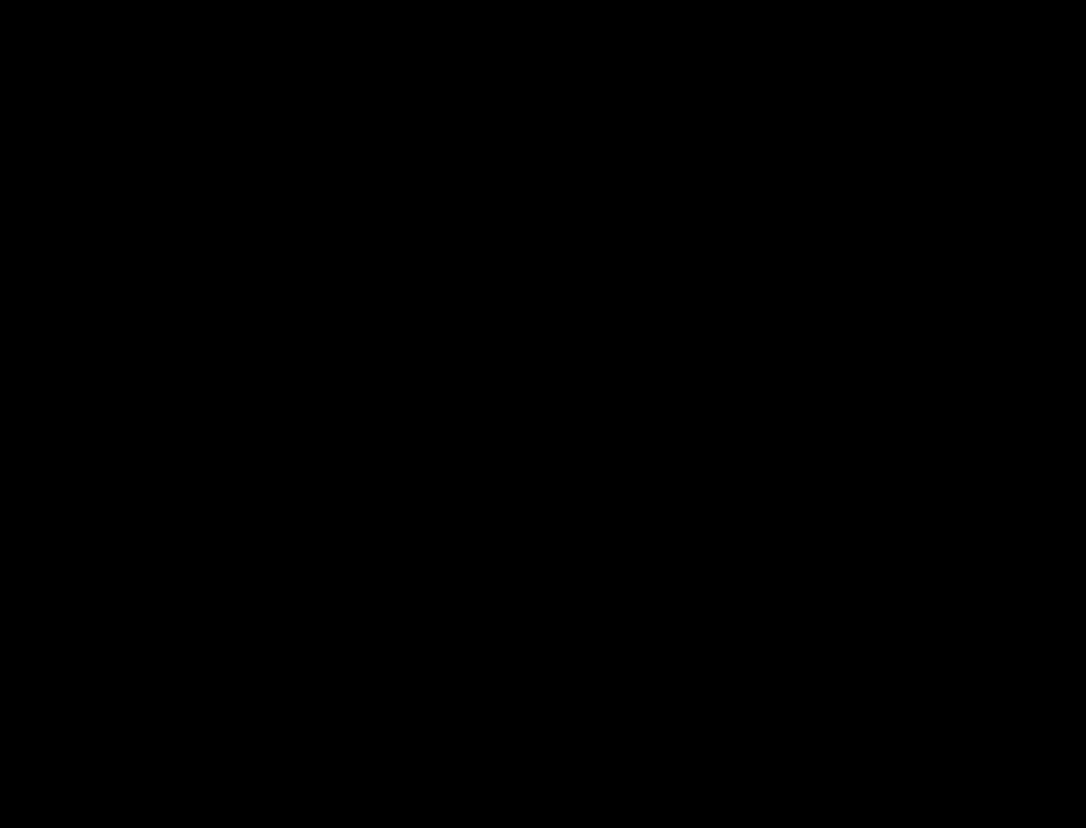
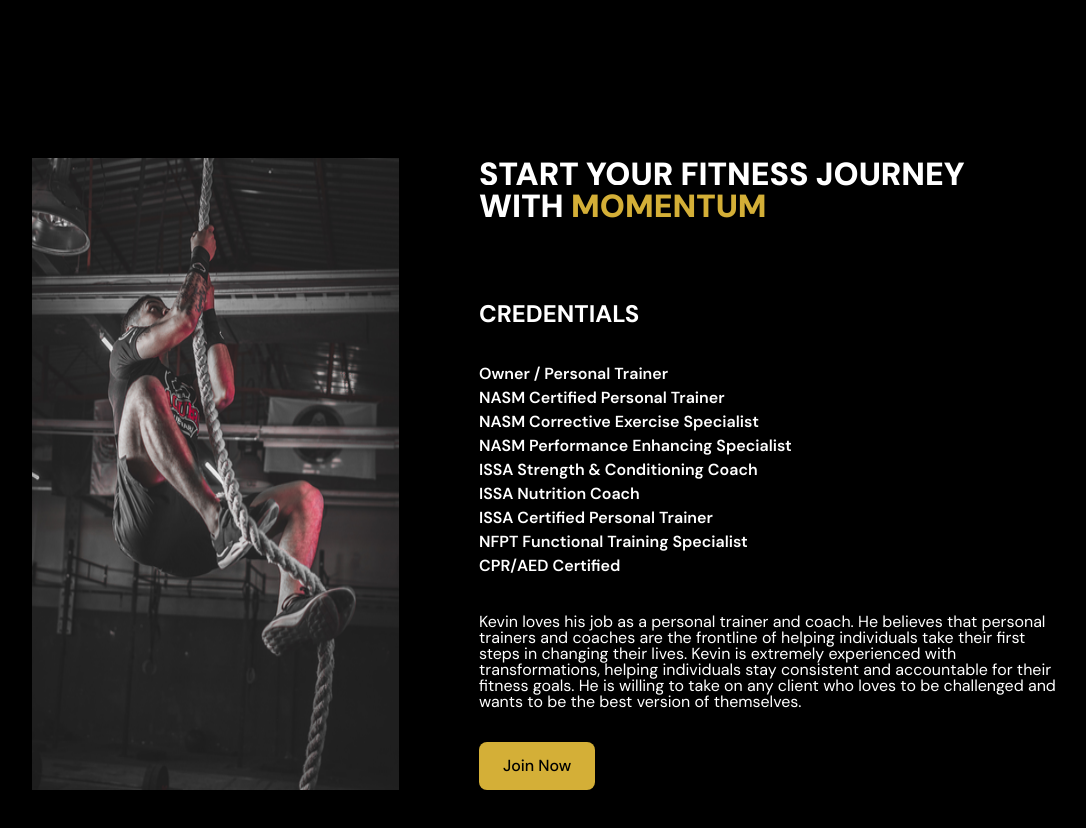
Before and after one commit to wichen42/Project-Movement-Studio, a React (Create React App) app: page / in a window 1280 px wide. Shown: the part 1424-2252 px from the top of the page, without its empty margins (96-1182 px from the left). Before the commit the page ends 1454 px from the top, so only its background shows below. Built offline with nearby package versions, Linux system fonts and the light colour scheme.

Commit message:
finish credential styling and layout

```diff
--- a/src/App.js
+++ b/src/App.js
@@ -2,6 +2,7 @@
 import Header from "./components/Header";
 import About from "./components/About";
 import Programs from "./components/Programs";
+import Credentials from "./components/Credentials";
 
 function App() {
   return (
@@ -9,6 +10,7 @@
       <Header />
       <About />
       <Programs />
+      <Credentials />
     </div>
   );
 }
--- /dev/null
+++ b/src/components/Credentials.jsx
@@ -0,0 +1,34 @@
+
+import credentials_img from "../assets/BenefitsPageGraphic.png";
+import Button from "./Button";
+
+const Credentials = () => {
+  return (
+    <div className="credentials">
+        <img src={credentials_img} alt="" />
+        <div className="credential-details">
+            <div className="credential-headline">
+                <span>START YOUR FITNESS JOURNEY WITH </span>
+                <span id="gold">MOMENTUM</span>
+            </div>
+            <div className="credential-text">
+                <span id="credential-title">CREDENTIALS</span>
+                <span>Owner / Personal Trainer</span>
+                <span>NASM Certified Personal Trainer</span>
+                <span>NASM Corrective Exercise Specialist</span>
+                <span>NASM Performance Enhancing Specialist</span>
+                <span>ISSA Strength & Conditioning Coach</span>
+                <span>ISSA Nutrition Coach</span>
+                <span>ISSA Certified Personal Trainer</span>
+                <span>NFPT Functional Training Specialist</span>
+                <span>CPR/AED Certified</span>
+                <span id="credential-desc">Kevin loves his job as a personal trainer and coach. He believes that personal trainers and coaches are the frontline of helping individuals take their first steps in changing their lives. Kevin is extremely experienced with transformations, helping individuals stay consistent and accountable for their fitness goals. He is willing to take on any client who loves to be challenged and wants to be the best version of themselves.</span>
+            </div>
+            <Button className="credential-button" text={"Join Now"}/>
+        </div>
+
+    </div>
+  );
+};
+
+export default Credentials;
--- a/src/style.scss
+++ b/src/style.scss
@@ -88,6 +88,13 @@
     border-radius: .5rem;
     cursor: pointer;
     width: fit-content;
+    font-family: $font_dm_sans;
+    font-weight: 500;
+}
+
+// GOLD TEXT
+#gold {
+    color: $gold;
 }
 
 // PROGRAM COMPONENT
@@ -295,6 +302,7 @@
     display: flex;
     flex-direction: column;
     padding: $component_padding;
+    padding-bottom: 8rem;
 
     #programs-title {
         font-family: $font_bebas;
@@ -309,3 +317,53 @@
     }
 
 }
+
+// CREDENTIALS
+
+.credentials {
+    display: flex;
+    padding: $component_padding;
+    gap: 5rem;
+    padding-bottom: 8rem;
+
+    .credential-details {
+        display: flex;
+        flex-direction: column;
+
+        .credential-headline {
+            font-family: $font_dm_sans;
+            font-size: 2rem;
+            font-weight: 900;
+            margin-bottom: 5rem;
+        }
+
+        .credential-text {
+            display: flex;
+            flex-direction: column;
+            gap: .5rem;
+
+            #credential-title {
+                font-family: $font_dm_sans;
+                font-size: 1.5rem;
+                font-weight: 700;
+                margin-bottom: 2rem;
+            }
+
+            span {
+                font-size: 1rem;
+                font-weight: 600;
+                font-family: $font_dm_sans;
+            }
+
+            #credential-desc {
+                margin-bottom: 2rem;
+                margin-top: 2rem;
+                font-weight: 400;
+            }
+        }
+
+        .credential-button {
+            font-weight: 800;
+        }
+    }
+}
```
